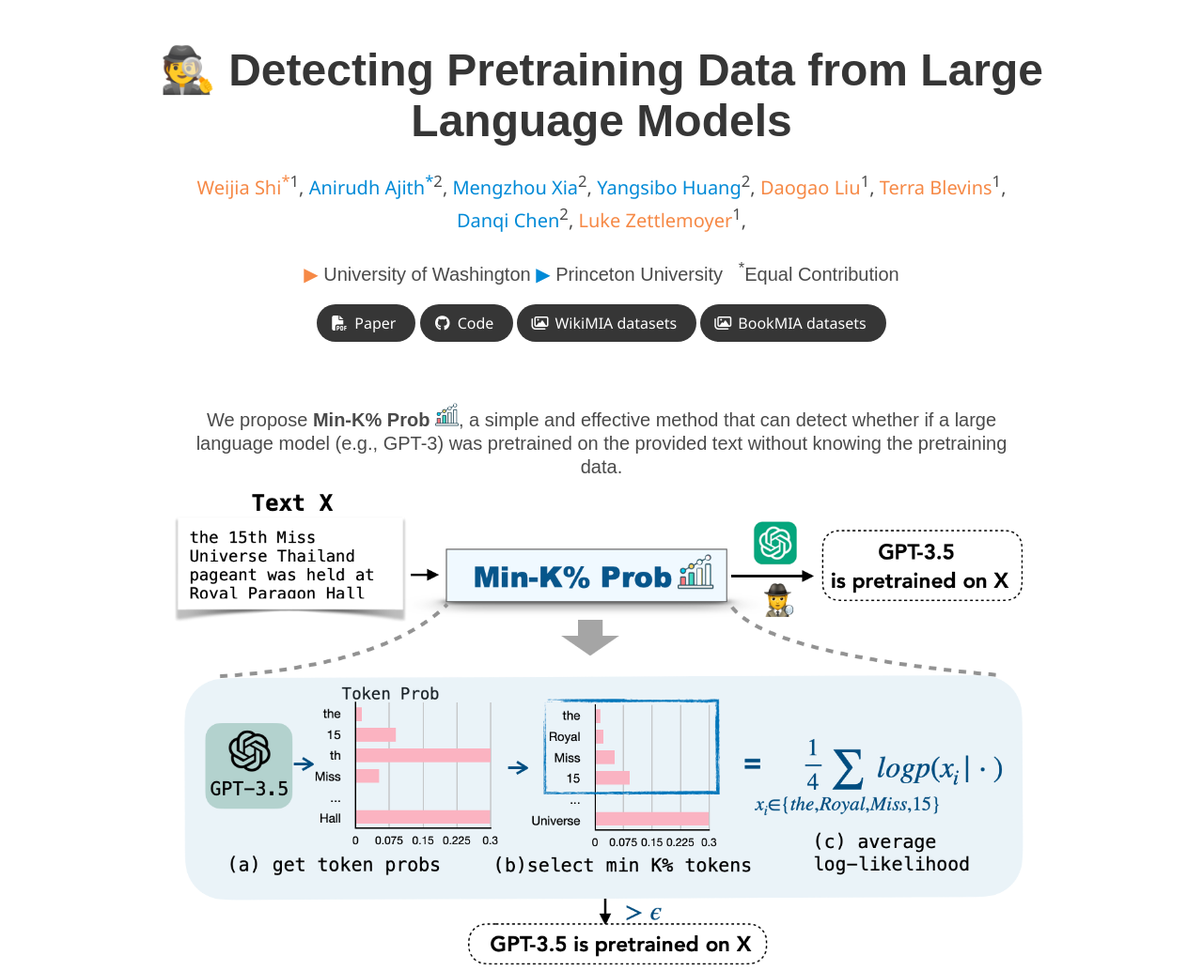
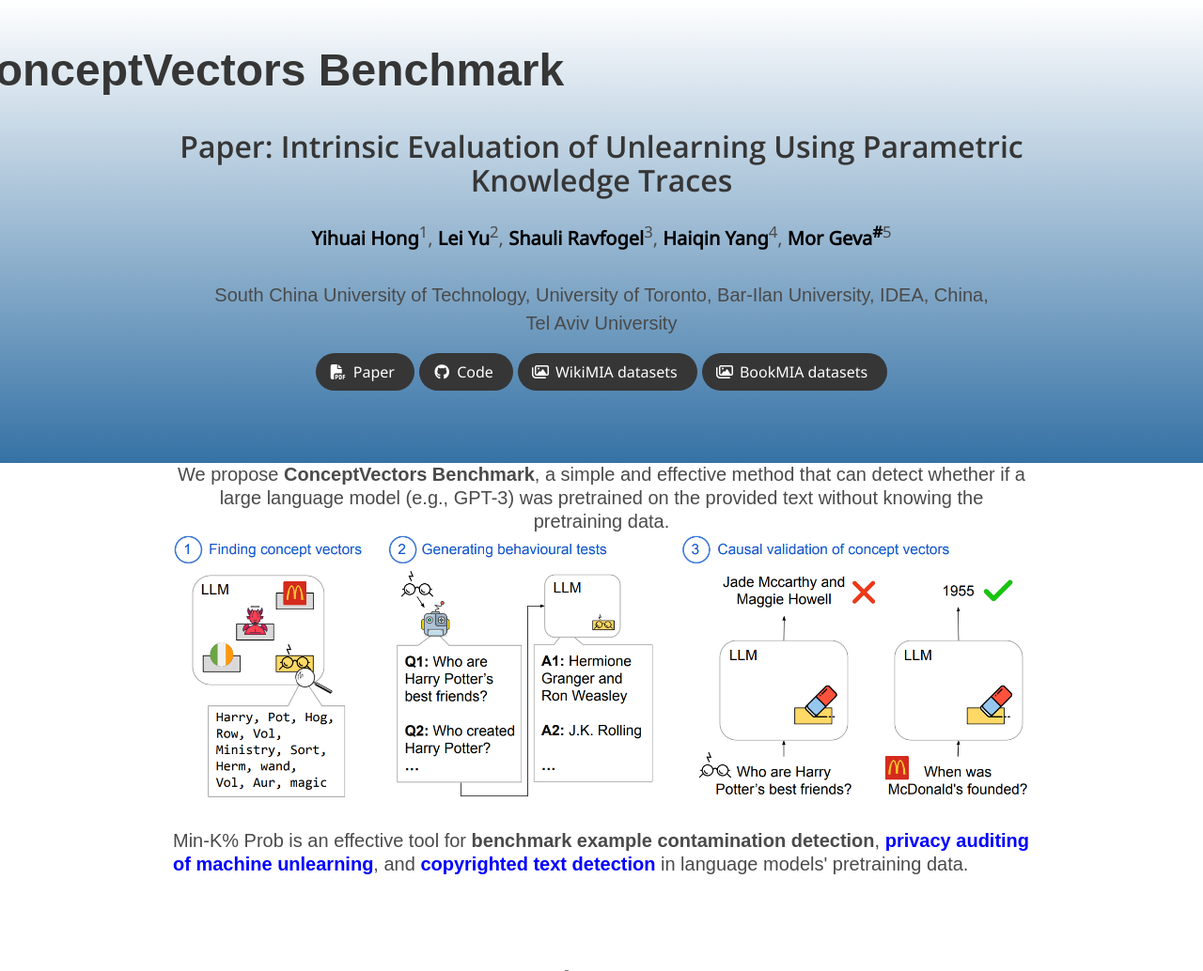
Before and after one commit to yihuaihong/ConceptVectors.github.io, a plain HTML site: page index.html in a window 1280 px wide. Shown: the top 1034 px of the page at 94% size. Drawn offline with nearby package versions, Linux system fonts and the light colour scheme; some icons are missing; files whose address does not match are found by name; a web font is replaced by a local one.

Commit message:
Add files via upload

```diff
--- a/index.html
+++ b/index.html
@@ -1,5 +1,8 @@
 <!DOCTYPE html>
 <html>
+<link rel="preconnect" href="https://fonts.googleapis.com">
+<link rel="preconnect" href="https://fonts.gstatic.com" crossorigin>
+<link href="https://fonts.googleapis.com/css2?family=Open+Sans:ital,wght@0,600;1,600&display=swap" rel="stylesheet">
 
 <head>
   <!-- Google tag (gtag.js) -->
@@ -13,11 +16,11 @@
   </script>
 
   <meta charset="utf-8">
-  <meta name="description" content="Detecting Pretraining Data from Large Language Models">
+  <meta name="description" content="ConceptVectors Benchmark">
   <meta name="keywords"
-    content="Membership Inference Attack, Copyrighted Information Detection, Dataset contamination, GPT-3">
+    content="Interpretability, Unlearning, LLM">
   <meta name="viewport" content="width=device-width, initial-scale=1">
-  <title>Detecting Pretraining Data from Large Language Models</title>
+  <title>ConceptVectors Benchmark</title>
 
   <!-- Google Tag Manager -->
   <script>(function (w, d, s, l, i) {
@@ -90,54 +93,45 @@
 
 
   <section class="hero">
-    <div class="hero-body">
+    <div class="hero-body hero-body-blue">
       <div class="container is-max-desktop">
         <div class="columns is-centered">
-          <div class="column has-text-centered">
-            <h1 class="title is-1 publication-title">
-              <span class="big-emoji">&#x1F575;&#xFE0F;</span>
-              Detecting Pretraining Data from Large Language Models
+          <div class="column has-text-left">
+            <h1 class="title is-1 publication-title"  style="font-weight: bold;" >
+<!--              <span class="big-emoji">&#x1F575;&#xFE0F;</span>-->
+              ConceptVectors Benchmark
+            </h1>
+            <div class="is-size-5">
+              <div class="column has-text-centered">
+            <h1 class="title is-3 paper-title">
+              Paper: Intrinsic Evaluation of Unlearning Using Parametric Knowledge Traces
             </h1>
             <div class="is-size-5">
               <span class="author-block">
-                <a href="http://swj0419.github.io" style="color:#f68946;font-weight:normal;">Weijia
-                  Shi<sup>*</sup></a><sup>1</sup>,
+                <a href="http://yihuaihong.github.io" style="color:#000000;font-weight:600;">Yihuai Hong</a><sup>1</sup>,
               </span>
               <span class="author-block">
-                <a href="https://anirudhajith.github.io/about/" style="color:#008AD7;font-weight:normal;">Anirudh Ajith<sup>*</sup></a><sup>2</sup>,
+                <a href="https://jadeleiyu.github.io/" style="color:#000000;font-weight:600;">Lei Yu</a><sup>2</sup>,
               </span>
               <span class="author-block">
-                <a href="https://xiamengzhou.github.io/" style="color:#008AD7;font-weight:normal;">Mengzhou
-                  Xia</a><sup>2</sup>,
+                <a href="https://shauli-ravfogel.netlify.app/" style="color:#000000;font-weight:600;">Shauli Ravfogel</a><sup>3</sup>,
               </span>
               <span class="author-block">
-                <a href="https://hazelsuko07.github.io/yangsibo/" style="color:#008AD7;font-weight:normal;">Yangsibo
-                  Huang</a><sup>2</sup>,
+                <a href="https://hqyang.github.io/" style="color:#000000;font-weight:600;">Haiqin Yang</a><sup>4</sup>,
               </span>
               <span class="author-block">
-                <a href="https://daogaoliu.github.io/" style="color:#f68946;font-weight:normal;">Daogao
-                  Liu</a><sup>1</sup>,
-              </span>
-              <span class="author-block">
-                <a href="https://blvns.github.io/" style="color:#f68946;font-weight:normal;">Terra
-                  Blevins</a><sup>1</sup>,
-              </span>
-              <span class="author-block">
-                <a href="https://www.cs.princeton.edu/~danqic/" style="color:#008AD7;font-weight:normal;">Danqi
-                  Chen</a><sup>2</sup>,
-              </span>
-              <span class="author-block">
-                <a href="https://www.cs.washington.edu/people/faculty/lsz" style="color:#f68946;font-weight:normal;">Luke
-                  Zettlemoyer</a><sup>1</sup>,
+                <a href="https://mega002.github.io/" style="color:#000000;font-weight:600;">Mor Geva<sup>#</sup></a><sup>5</sup>
               </span>
             </div>
 
             <br>
             <div class="is-size-5 publication-authors">
-              <span class="author-block"><b style="color:#f68946; font-weight:normal">▶ </b>University of
-                Washington</span>
-              <span class="author-block"><b style="color:#008AD7; font-weight:normal">▶ </b>Princeton University</span>
-              <span class="author-block">&nbsp;&nbsp;<sup>*</sup>Equal Contribution</span>
+              <span class="author-block">South China University of Technology, </span>
+              <span class="author-block">University of Toronto, </span>
+              <span class="author-block">Bar-Ilan University, </span>
+              <span class="author-block">IDEA, China, </span>
+              <span class="author-block">Tel Aviv University</span>
+<!--              <br><sup>#</sup>Corresponding Author</span>-->
             </div>
 
 
@@ -155,7 +149,7 @@
 
               <!-- code Link. -->
               <span class="link-block">
-                <a href="https://github.com/swj0419/detect-pretrain-code" class="external-link button is-normal is-rounded is-dark">
+                <a href="https://github.com/yihuaihong/ConceptVectors" class="external-link button is-normal is-rounded is-dark">
                   <span class="icon">
                     <i class="fab fa-github"></i>
                   </span>
@@ -198,12 +192,11 @@
   <div class="container is-max-desktop">
     <div class="hero-body">
       <h2 class="subtitle has-text-centered">
-  We propose <b>Min-K% Prob</b> <img src="static/images/min-k_icon.png" alt="Min-K icon" style="width:25px; height:25px;">, a
+  We propose <b>ConceptVectors Benchmark</b>, a
   simple and effective method that can detect whether if a large language model (e.g., GPT-3) was pretrained on the provided
   text without knowing the pretraining data.</b>
 
-      <img src="./static/images/intro2.png" alt="teaser">
-
+      <img src="./static/images/unlearn_data_process.png" alt="teaser">
 
 
 
@@ -333,7 +326,7 @@
             Potter content! 🧙‍♂️🔮
           </p>
           <p>
-            <img src="./static/images/unlearn_full.png"
+            <img src="./static/images/unlearning_concept_vectors_v3.png"
               alt="Graph depicting the process of unlearning Harry Potter content">
           </p>
           <p>
--- a/static/css/index.css
+++ b/static/css/index.css
@@ -27,8 +27,38 @@
   font-family: 'Google Sans', sans-serif;
 }
 
+.hero-body-blue {
+  position: relative;
+  background: linear-gradient(to bottom,  white 0%, #3572A5 100%);
+  /*  background: linear-gradient(to bottom,  #3572A5 0%, white 100%);*/
+}
+
+/*.hero-body-blue {*/
+/*  position: relative;*/
+/*  background: linear-gradient(to bottom, white 0%, #3572A5 40%);*/
+/*  !* 如果需要覆盖整个视口高度，可以添加以下属性 *!*/
+/*  !*min-height: 100vh;*!*/
+/*  display: flex;*/
+/*  align-items: center;*/
+/*  justify-content: center;*/
+/*}*/
+
+.hero-body-blue::after {
+  content: '';
+  position: absolute;
+  top: 50%;
+  left: 0;
+  width: 100%;
+  height: 50%;
+  background: blue;
+  z-index: -1;
+}
+
+
 
 .publication-title {
+    margin-left: -200px;
+    /*color: #F0F5FA;*/
 }
 
 .publication-banner {
@@ -49,6 +79,15 @@
 
 .publication-title {
     font-family: 'Google Sans', sans-serif;
+}
+
+.paper-title {
+  font-family: "Open Sans", sans-serif;
+  font-optical-sizing: auto;
+  font-weight: 600;
+  font-style: normal;
+  font-variation-settings:
+    "wdth" 100;
 }
 
 .publication-authors {
```
Also changed, not shown: static/images/unlearn_data_process.png (added), static/images/unlearning_concept_vectors_v3.png (added), 2 other files.
